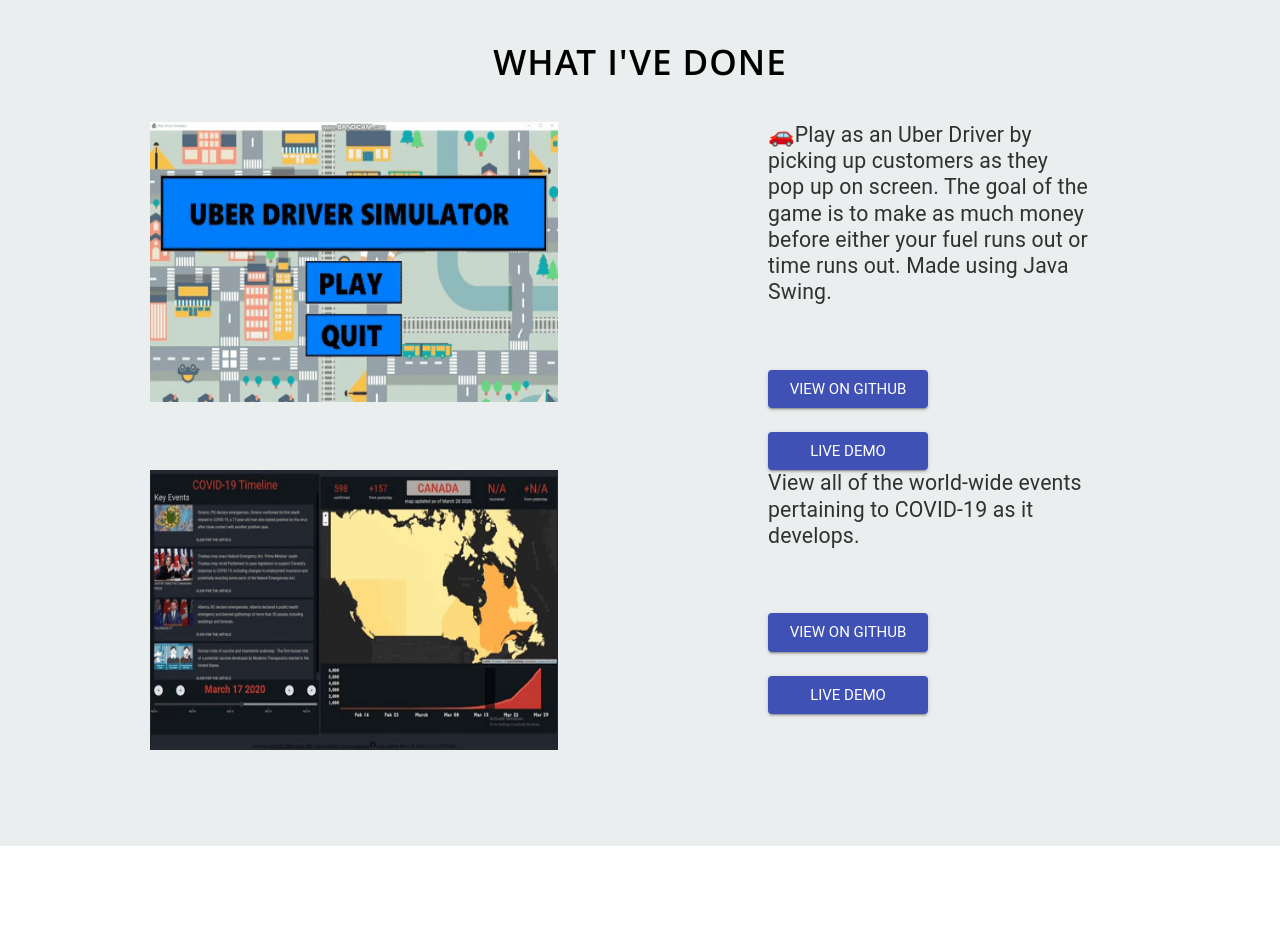
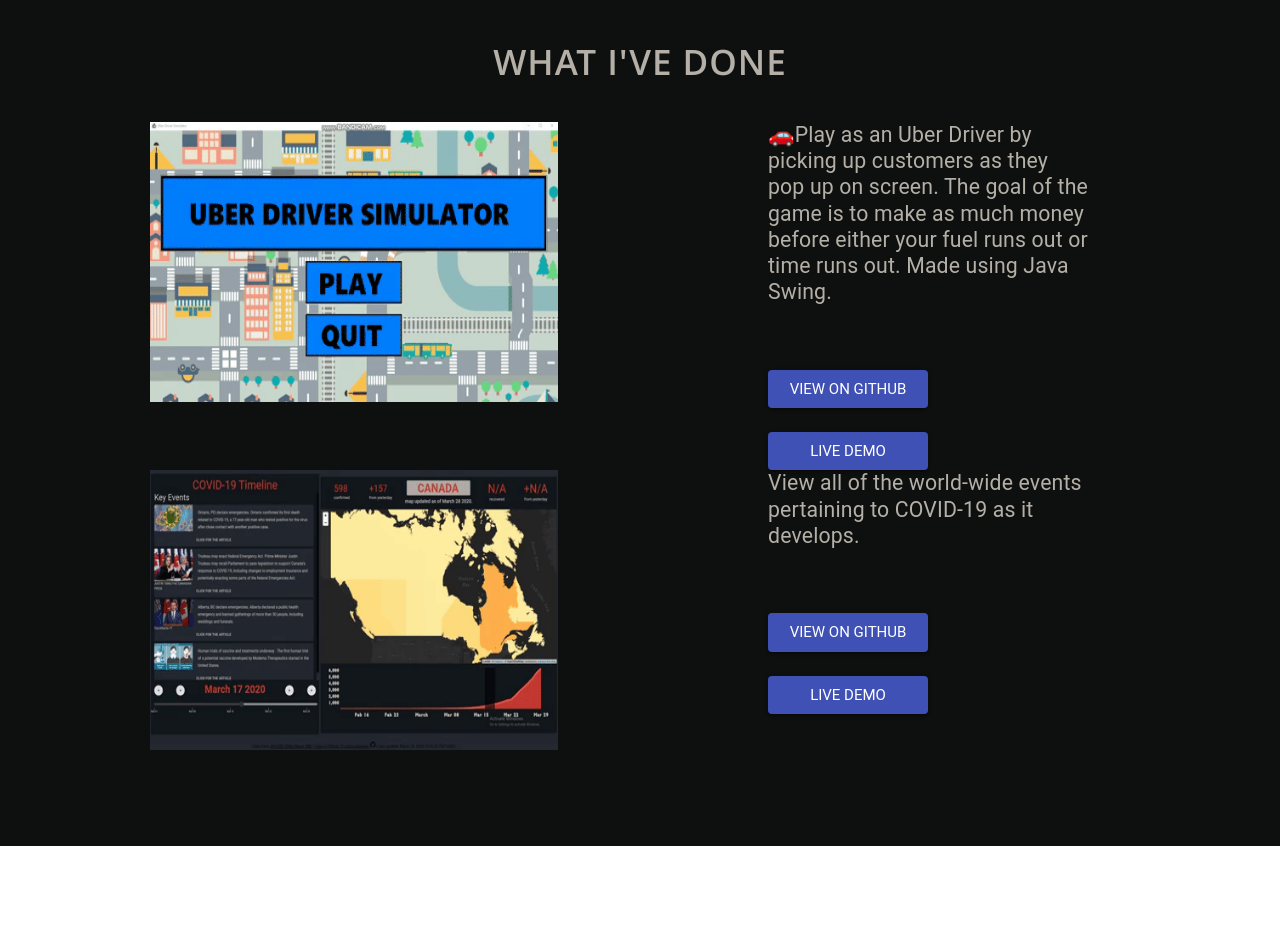
Before and after one commit to kthisisjosh/kthisisjosh.github.io, a React (Create React App) app: page / in a window 1280 px wide. Shown: the part 840-1788 px from the top of the page. Built offline with nearby package versions, Linux system fonts and the light colour scheme.

Commit message:
Add email link

```diff
--- a/src/components/Header.js
+++ b/src/components/Header.js
@@ -25,6 +25,7 @@
                     )
                   }
                </ul>
+               <h3>Contact me: <a href="mailto: hello@joshbautista.com">hello@joshbautista.com</a></h3>
             </div>
          </div>
 
--- a/src/components/Portfolio.js
+++ b/src/components/Portfolio.js
@@ -5,10 +5,10 @@
   render() {
     let resumeData = this.props.resumeData;
     return (
-      <section id="portfolio">
+      <section id="portfolio" style={{backgroundColor: "#0e1010"}}>
       <div className="row">
         <div className="twelve columns collapsed">
-          <h1 style={{fontSize: "35px", color: "black"}}>What I've Done</h1>
+          <h1 style={{fontSize: "35px", color: "#b5b0a7"}}>What I've Done</h1>
           <div id="portfolio-wrapper" className="bgrid-quarters s-bgrid-thirds cf">
           {
             resumeData.portfolio && resumeData.portfolio.map((item)=>{
@@ -22,8 +22,8 @@
                       <img style={{height: "35vh", width: "33vw"}} src={`${item.imgurl}`} className="item-img"/>
                       <div className="overlay">
                         <div className="portfolio-item-meta">
-                          <h5>{item.name}</h5>
-                          <p>{item.description}</p>
+                          <h5 style={{color: "white"}}>{item.name}</h5>
+                          <p style={{color: "white"}}>{item.description}</p>
                         </div>
                       </div>
                     </a>
@@ -33,7 +33,7 @@
                     </Grid>
 
                     <Grid item xs={6}>
-                      <Typography style={{marginLeft:"10vw", width: "25vw"}} variant="h4">{item.caption}</Typography>
+                      <Typography style={{marginLeft:"10vw", width: "25vw", color: "#b5b0a7"}} variant="h4">{item.caption}</Typography>
                       <Button style={{marginLeft:"10vw", marginTop: "5vw", width: "12.5vw", height: "3vw", marginBottom: "3vh"}} variant="contained" color="primary" href={item.github} target="_blank">
                         <Typography variant="h5" style={{color: "white"}}>
                           View on Github
--- a/src/components/Resume.js
+++ b/src/components/Resume.js
@@ -4,29 +4,6 @@
     let resumeData = this.props.resumeData;
     return (
       <section id="resume">
-
-         <div className="row education">
-
-            <div className="nine columns main-col">
-              {
-                resumeData.education && resumeData.education.map((item)=>{
-                  return(
-                    <div className="row item">
-                       <div className="twelve columns">
-                          <h3>{item.UniversityName}</h3>
-                          <p className="info">
-                          {item.specialization}
-                          <span>&bull;</span> <em className="date">{item.MonthOfPassing} {item.YearOfPassing}</em></p>
-                          <p>
-                          {item.Achievements}
-                          </p>
-                       </div>
-                    </div>
-                  )
-                })
-              }
-            </div>
-         </div>
 
          <div className="row skill">
 
```
Also changed, not shown: 8 other files (tests, documents, lock files or other folders).
